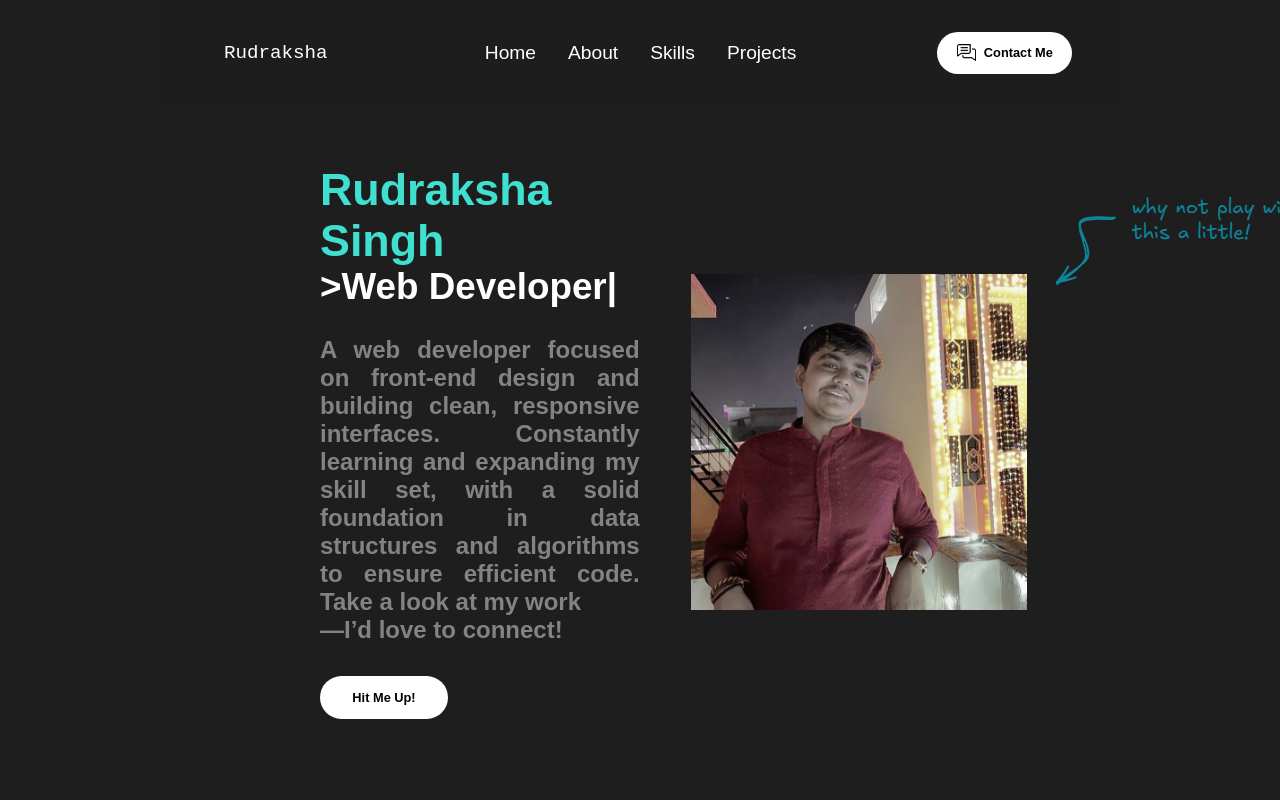
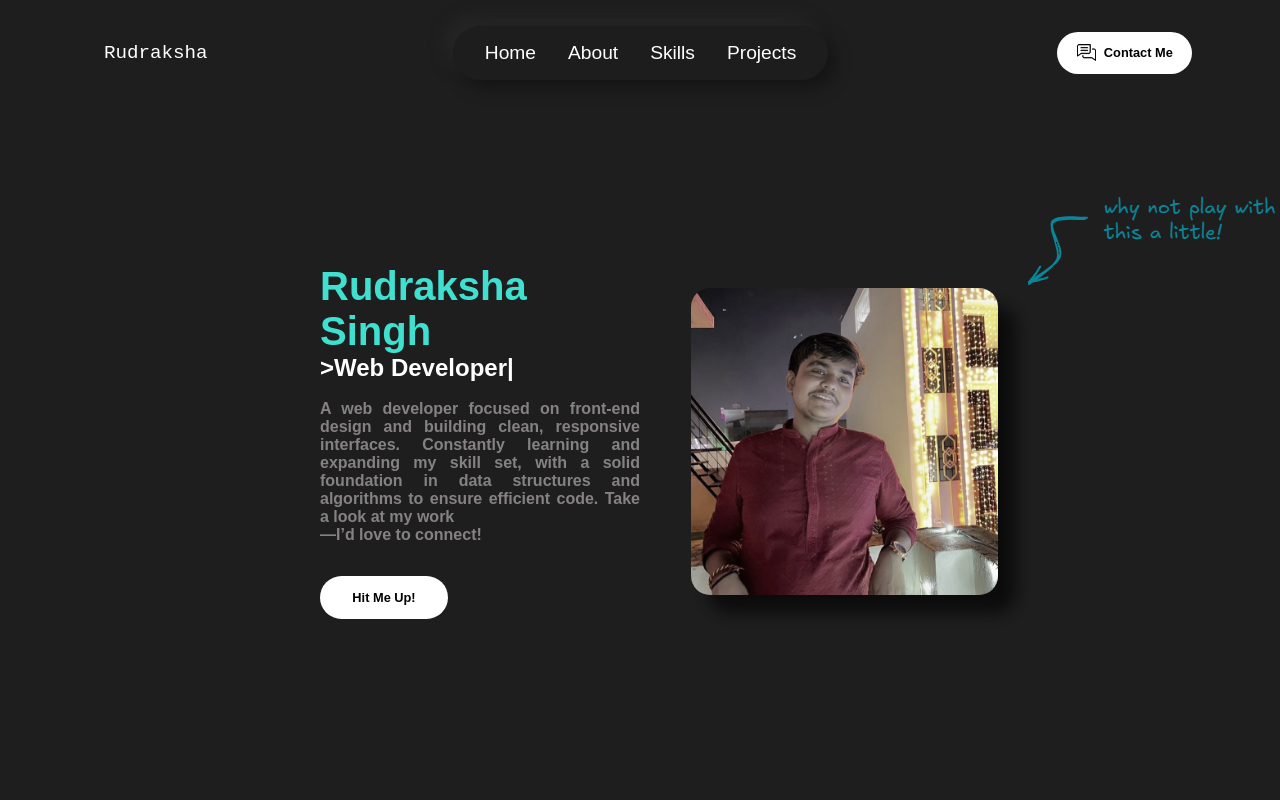
Before and after one commit to rudrakshass/portfolio, a React (Create React App) app: page / in a window 1280 px wide. Shown: the top 800 px of the page. Built offline with nearby package versions, Linux system fonts and the light colour scheme.

Commit message:
Redesigned Navbar

```diff
--- a/src/components/Contact/contact.css
+++ b/src/components/Contact/contact.css
@@ -1,6 +1,6 @@
 #contact {
-    background-color: #1b1b1b; /* Darker background */
-    color: #f5f5f5; /* Light text for contrast */
+    background-color: #1b1b1b;
+    color: #f5f5f5;
     min-height: 70vh;
     display: flex;
     flex-direction: column;
@@ -82,7 +82,7 @@ textarea {
 }
 
 .input-field:hover{
-    scale: 1.5;
+    scale: 1.2;
     box-shadow:  13px 13px 26px #101010,
              -13px -13px 26px #262626;
 }
@@ -107,7 +107,7 @@ textarea {
 }
 
 .input-field-box:hover{
-    scale: 1.5;
+    scale: 1.1;
     box-shadow:  13px 13px 26px #101010,
              -13px -13px 26px #262626;
 }
@@ -154,7 +154,7 @@ textarea {
 }
 
 #infobox_item.hovered {
-    box-shadow: 8px 8px 16px #151515, -8px -8px 16px #272727; /* Same as hover effect */
+    box-shadow: 8px 8px 16px #151515, -8px -8px 16px #272727;
 }
 
 .boxtitle{
--- a/src/components/Home/home.css
+++ b/src/components/Home/home.css
@@ -13,9 +13,12 @@
 .photoofme{
     position: relative;
     object-fit: cover;
-    height: 50%;
-    width: auto;
+    height: auto;
+    width: 30%;
     filter: grayscale(50%);
+    border-radius: 19px;
+    background: linear-gradient(145deg,#202020);
+    box-shadow:  18px 18px 16px #0c0c0c;
 }
 
 .playwiththis{
@@ -28,22 +31,22 @@
     display: inline-flex;
     flex-direction: column;
     height: 70vh;
-    width: 30vw;
+    width: 25vw;
     font-weight: 700;
     justify-content: center;
     text-align: justify;
 }
 
 .name{
-    font-size: 280%;
+    font-size: 2.5rem;
     color: turquoise;
 }
 .webd{
-    font-size: 230%;
+    font-size: 1.5rem;
     color: white;
 }
 .about{
-    font-size: 150%;
+    font-size: 1rem;
     color: rgb(134, 130, 130);
 }
 
--- a/src/components/Home/home.jsx
+++ b/src/components/Home/home.jsx
@@ -15,10 +15,10 @@ function Home(){
             <span className='webd'>>Web <ReactTyped strings={["Developer","Designer"]} typeSpeed={70} backSpeed={80} loop/></span>
             <span className="about"><br/>A web developer focused on front-end design and building clean, responsive interfaces. Constantly learning and expanding my skill set, with a solid foundation in data structures and algorithms to ensure efficient code. Take a look at my work <br />—I’d love to connect!<br/></span>
             <Link to='contact' offset={-140}>
-            <motion.button whileHover={{scale:1.2}} whileTap={{scale:0.7}} className="intro_contact">Hit Me Up!</motion.button>
+            <motion.button whileHover={{scale:1.1}} whileTap={{scale:0.7}} className="intro_contact">Hit Me Up!</motion.button>
             </Link>
         </div>
-        <motion.img drag whileDrag={{scale:0.8, borderRadius:50, zIndex:99}} dragSnapToOrigin whileHover={{scale:1.2, zIndex:99}} src={imgme} alt="Me" className="photoofme" />
+        <motion.img drag whileDrag={{scale:0.8, borderRadius:60, zIndex:99, background:0, boxShadow:0}} dragSnapToOrigin whileHover={{scale:1.2, zIndex:99, background:0, boxShadow:0}} src={imgme} alt="Me" className="photoofme" />
         <img className='playwiththis' src={playwiththis} alt="arrow pointing to image, telling to play with it." />
     </section>
   )
--- a/src/components/TopBar/topbar.css
+++ b/src/components/TopBar/topbar.css
@@ -1,26 +1,43 @@
+.topbar-container{
+  width: 100%;
+  max-width: 1200px;
+  position: -webkit-sticky;
+  position: sticky;
+  margin: 0 auto;
+  top: 0;
+  z-index: 3;
+}
+
 .topbar{
     height: 10%;
-    width: 75%;
+    width: 100%;
     margin: 0 auto;
-    background-color: rgba(30, 30, 30, 0.815);
     padding: 1rem 2rem;
     display: flex;
     align-items: center;
     justify-content: space-between;
-    position: -webkit-sticky;
-    position: sticky;
-    top: 0;
-    z-index: 3;
     color: white;
     user-select: none;
-}
+    box-sizing: border-box;
+  }
 
-.top_logo{
+  .top_logo{
     font-family: 'Courier New', Courier, monospace;
     color: white;
     margin: 0 2rem;
     font-size: 1.2rem;
+  }
+
+  .topcontent{
+    display: flex;
+    padding: 1rem;
+    border-radius: 50px;
+    background-color: rgba(30, 30, 30, 0.815);
+    box-shadow:  8px 8px 16px #151515,
+             -8px -8px 16px #272727;
 }
+
+
 
 .topcontent_item{
     margin: 0rem 1rem;
@@ -32,8 +49,6 @@
 
 .topcontent_item:hover{
     color:turquoise;
-    padding-bottom: 0.2rem;
-    border-bottom: 0.1rem solid turquoise;
     transition: 0.2s;
 }
 
--- a/src/components/TopBar/topbar.jsx
+++ b/src/components/TopBar/topbar.jsx
@@ -6,6 +6,7 @@ import chatbubble from '../../Assets/nav/chatting.png';
 
 function Navbar(){
   return (
+    <div className="topbar-container">
       <nav className="topbar">
           <motion.a
           animate
@@ -20,6 +21,7 @@ function Navbar(){
           <motion.button whileHover={{scale: 1.1}} whileTap={{scale: 0.8}} className="contact"><img src={chatbubble} alt="chaticon" className='chaticon' />Contact Me</motion.button>
           </Link>
       </nav>
+    </div>
   )
 }
 
```
Lines whose indentation alone changed are shown as unchanged.
